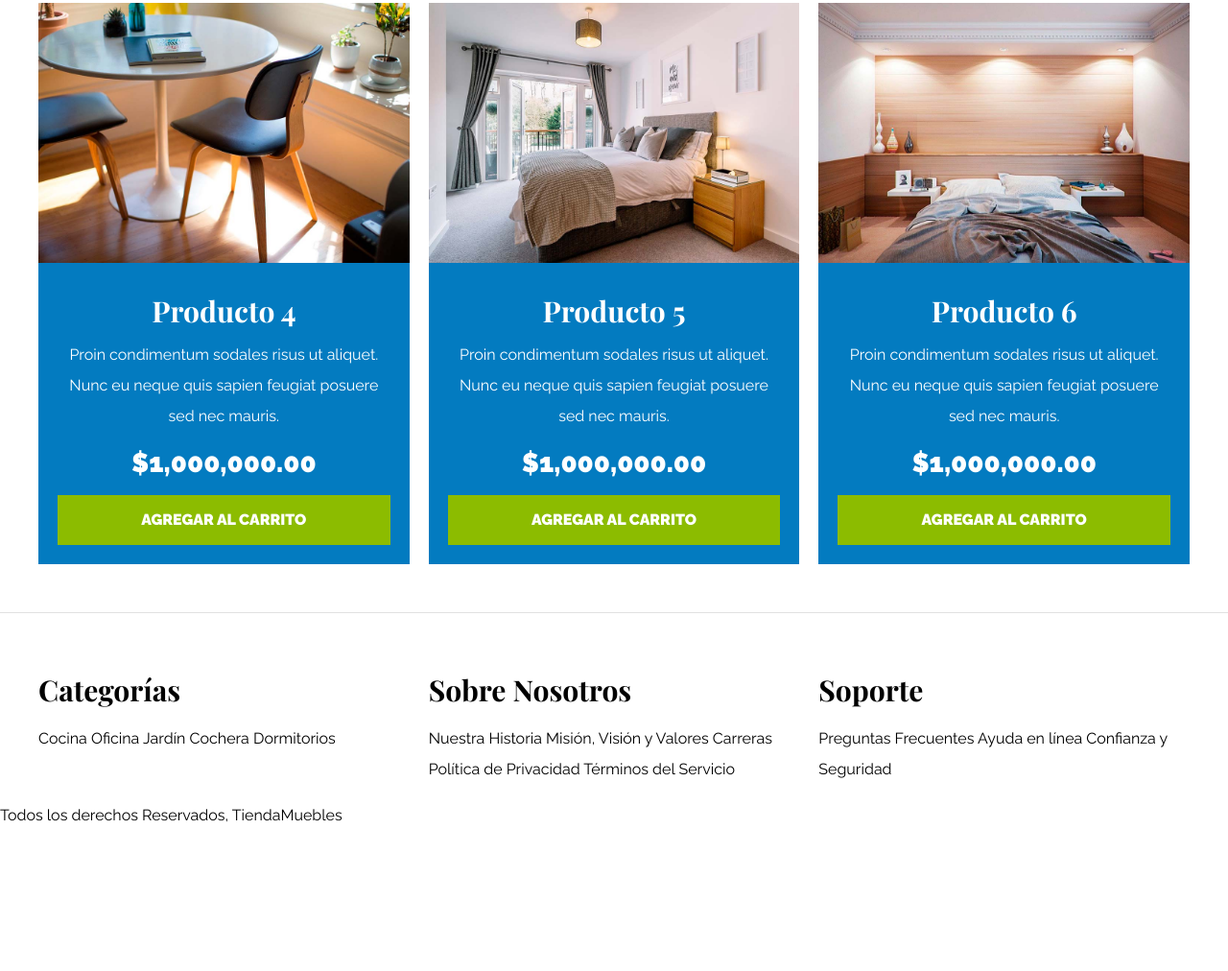
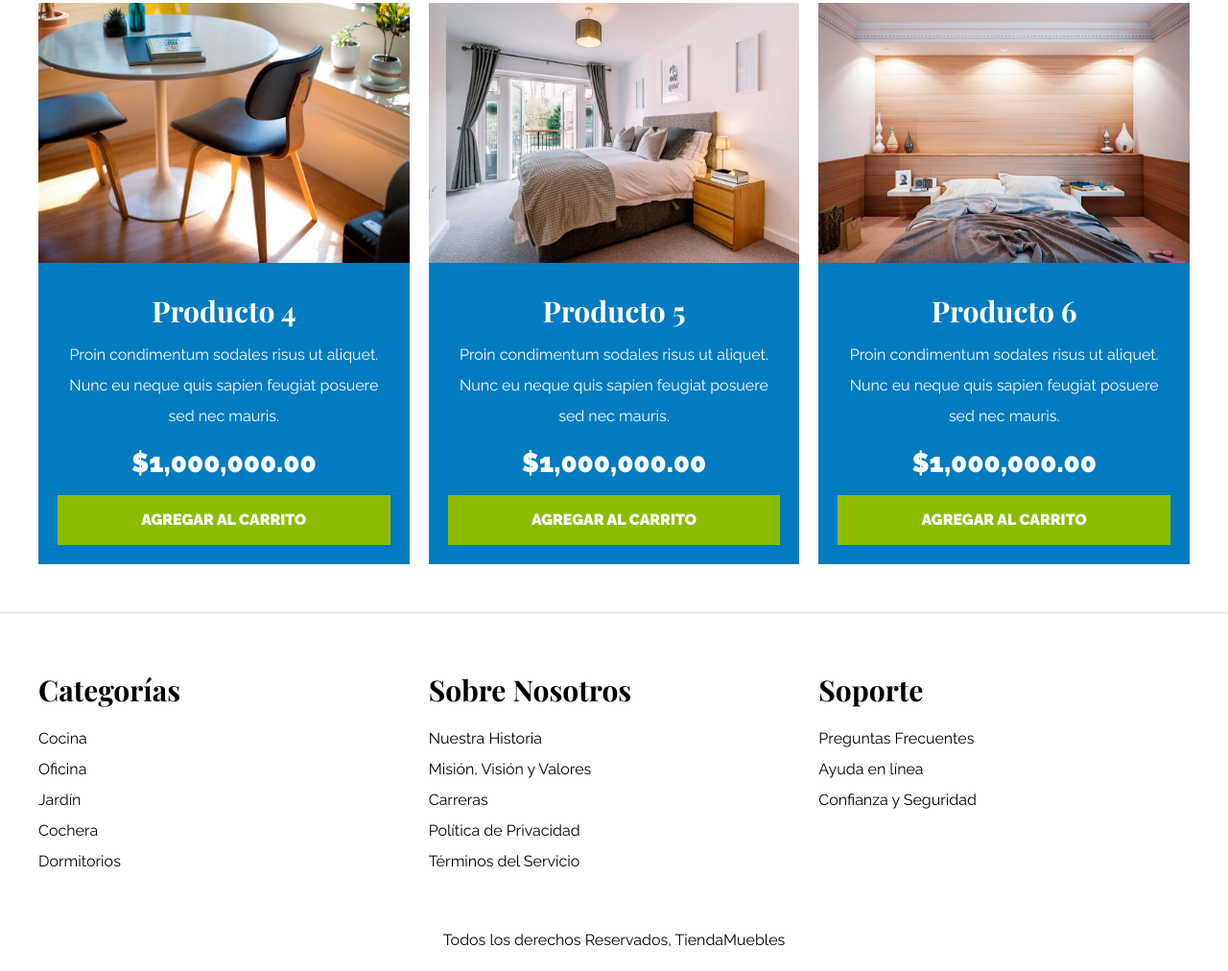
Before and after one commit to francoasevey/Tienda-Muebles, a plain HTML site: page index.html in a window 1280 px wide. Shown: the part 3073-4085 px from the top of the page at 96% size. Before the commit the page ends 3955 px from the top, so only its background shows below. Drawn offline with nearby package versions, Linux system fonts and the light colour scheme.

Commit message:
footer medias

```diff
--- a/css/main.css
+++ b/css/main.css
@@ -300,3 +300,28 @@ img {
         gap: 2rem;
     }
 }
+
+.grid-footer > div {
+    margin-bottom: 2rem;
+}
+@media (min-width: 768px) {
+    .grid-footer > div {
+        margin: 0;
+    }
+}
+
+
+.footer-menu a {
+    display: block;
+    text-align: center;
+}
+@media (min-width: 768px) {
+    .footer-menu a {
+        text-align: left;
+    }
+}
+
+.copyright {
+    margin-top: 5rem;
+    text-align: center;
+}
```
